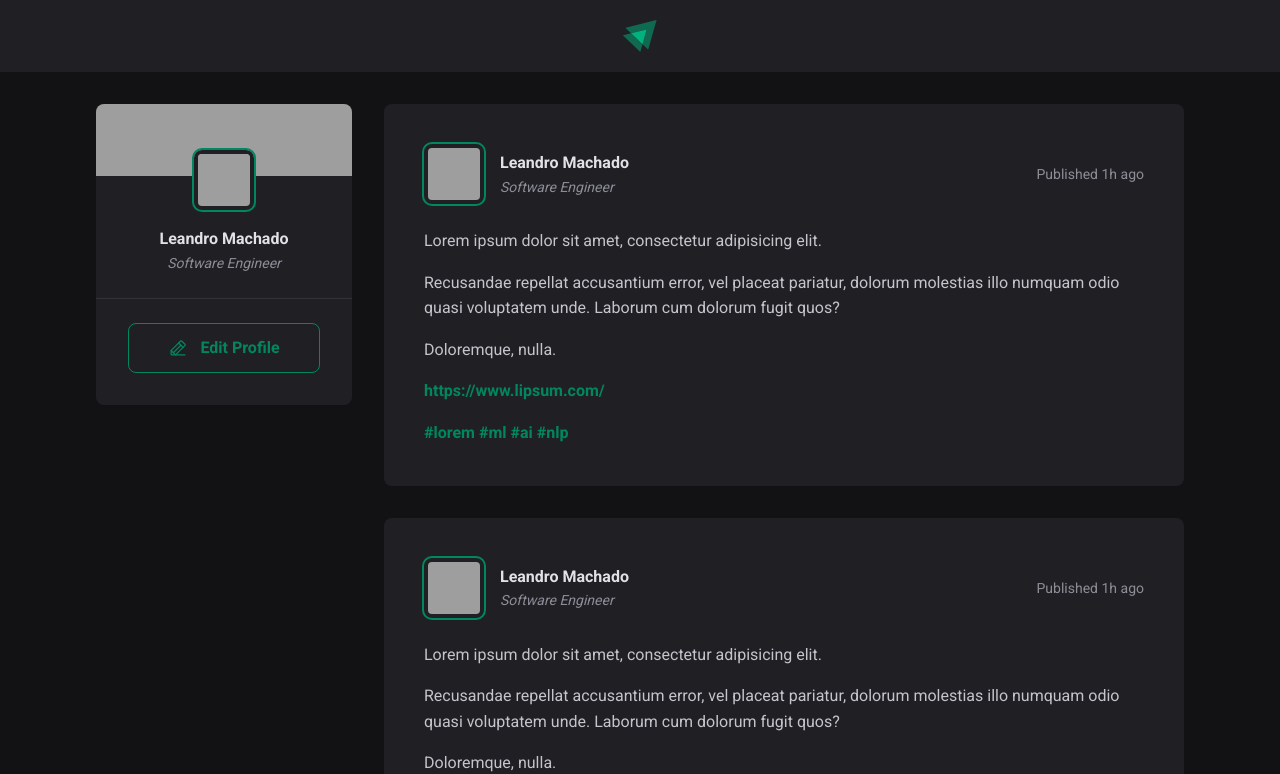
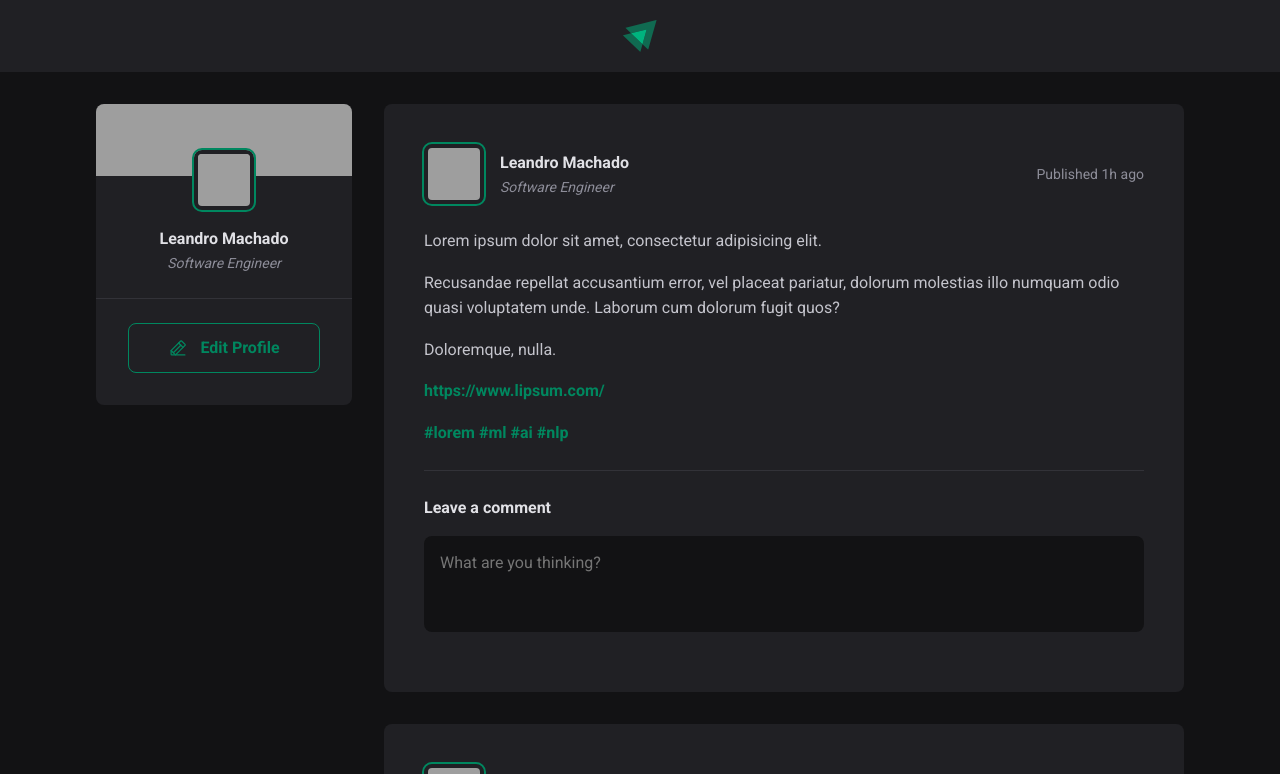
Before and after one commit to leandrofahur/react-ignite, a React (Vite) app in the folder sandbox/: page / in a window 1280 px wide. Shown: the top 774 px of the page. Built offline with nearby package versions, Linux system fonts and the light colour scheme; grey boxes are pictures that could not be loaded; a web font is replaced by a local one.

Commit message:
Post component comment section done

```diff
--- a/sandbox/src/components/Post/Post.jsx
+++ b/sandbox/src/components/Post/Post.jsx
@@ -1,3 +1,4 @@
+import { PaperPlaneTilt } from "phosphor-react";
 import styles from "./Post.module.css";
 
 export function Post() {
@@ -35,6 +36,17 @@
           <a href="#">#nlp</a>
         </p>
       </div>
+
+      <form className={styles.commentForm}>
+        <strong>Leave a comment</strong>
+        <textarea placeholder="What are you thinking?" />
+        <footer>
+          <button type="submit">
+            <PaperPlaneTilt size={20} />
+            <span>Send</span>
+          </button>
+        </footer>
+      </form>
     </article>
   );
 }
--- a/sandbox/src/components/Post/Post.module.css
+++ b/sandbox/src/components/Post/Post.module.css
@@ -67,3 +67,60 @@
   font-style: italic;
   line-height: 1.6;
 }
+
+.commentForm {
+  width: 100%;
+  margin-top: 1.5rem;
+  padding-top: 1.5rem;
+  border-top: 1px solid var(--gray-600);
+}
+
+.commentForm > strong {
+  line-height: 1.6;
+  color: var(--gray-100);
+}
+
+.commentForm textarea {
+  width: 100%;
+  background-color: var(--gray-900);
+  border: 0;
+  resize: none;
+  height: 6rem;
+  padding: 1rem;
+  border-radius: 8px;
+  color: var(--gray-100);
+  line-height: 1.4;
+  margin-top: 1rem;
+}
+
+.commentForm button[type="submit"] {
+  padding: 1rem 1.5rem;
+  margin-top: 1rem;
+  border-radius: 8px;
+  border: 0;
+  background-color: var(--green-500);
+  color: var(--white);
+  font-weight: bold;
+  cursor: pointer;
+  display: flex;
+  align-items: center;
+  transition: background-color 0.1s;
+}
+
+.commentForm footer {
+  visibility: hidden;
+  max-height: 0;
+}
+
+.commentForm:focus-within footer {
+  visibility: visible;
+  max-height: none;
+}
+
+.commentForm button[type="submit"]:hover {
+  background-color: var(--green-300);
+}
+
+.commentForm button[type="submit"] span {
+  margin-left: 0.5rem;
+}
--- a/sandbox/src/global.css
+++ b/sandbox/src/global.css
@@ -19,6 +19,11 @@
   margin: 0%;
 }
 
+:focus {
+  outline: transparent;
+  box-shadow: 0 0 0 2px var(--green-500);
+}
+
 body {
   background-color: var(--gray-900);
   color: var(--gray-300);
```
